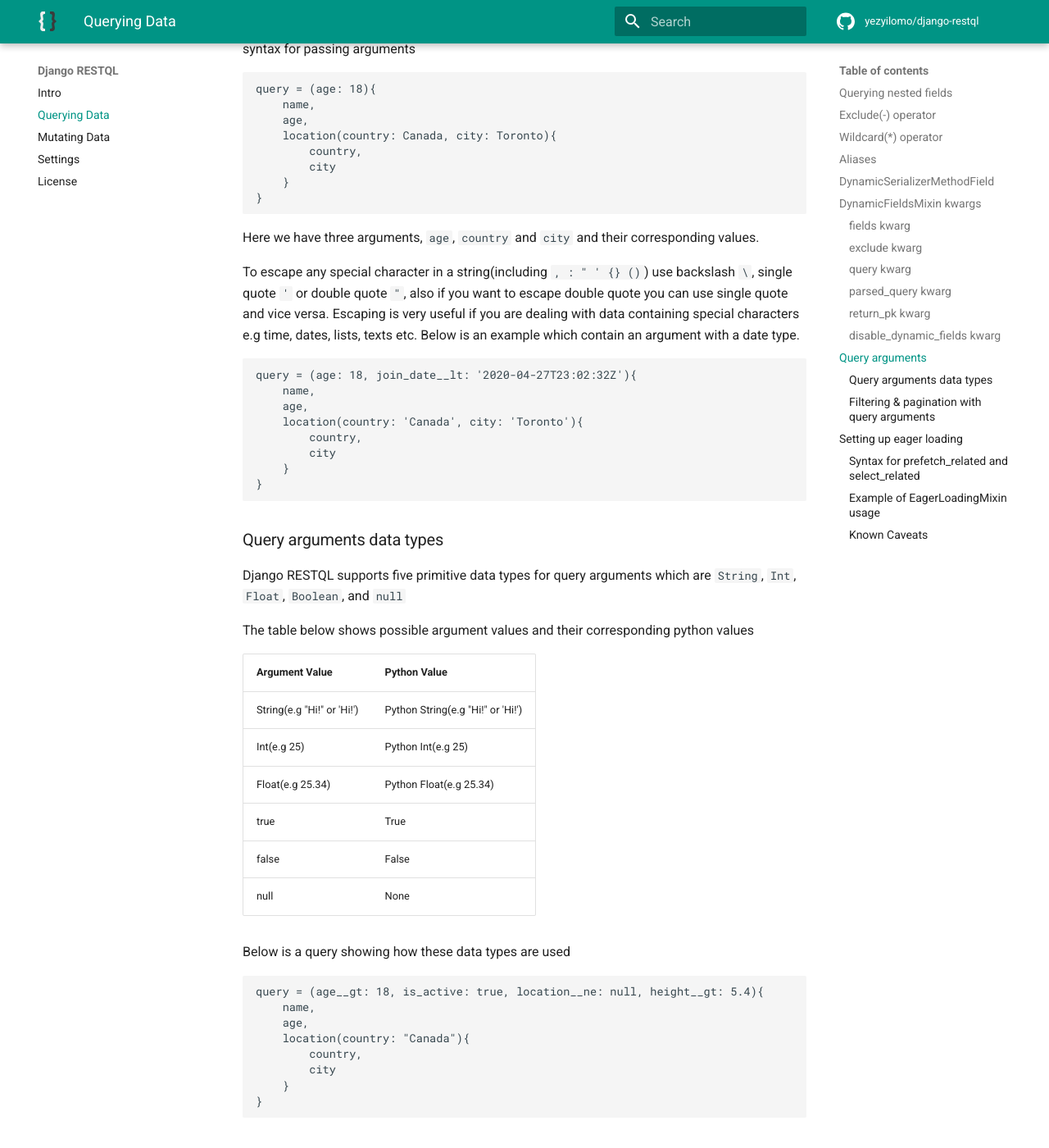
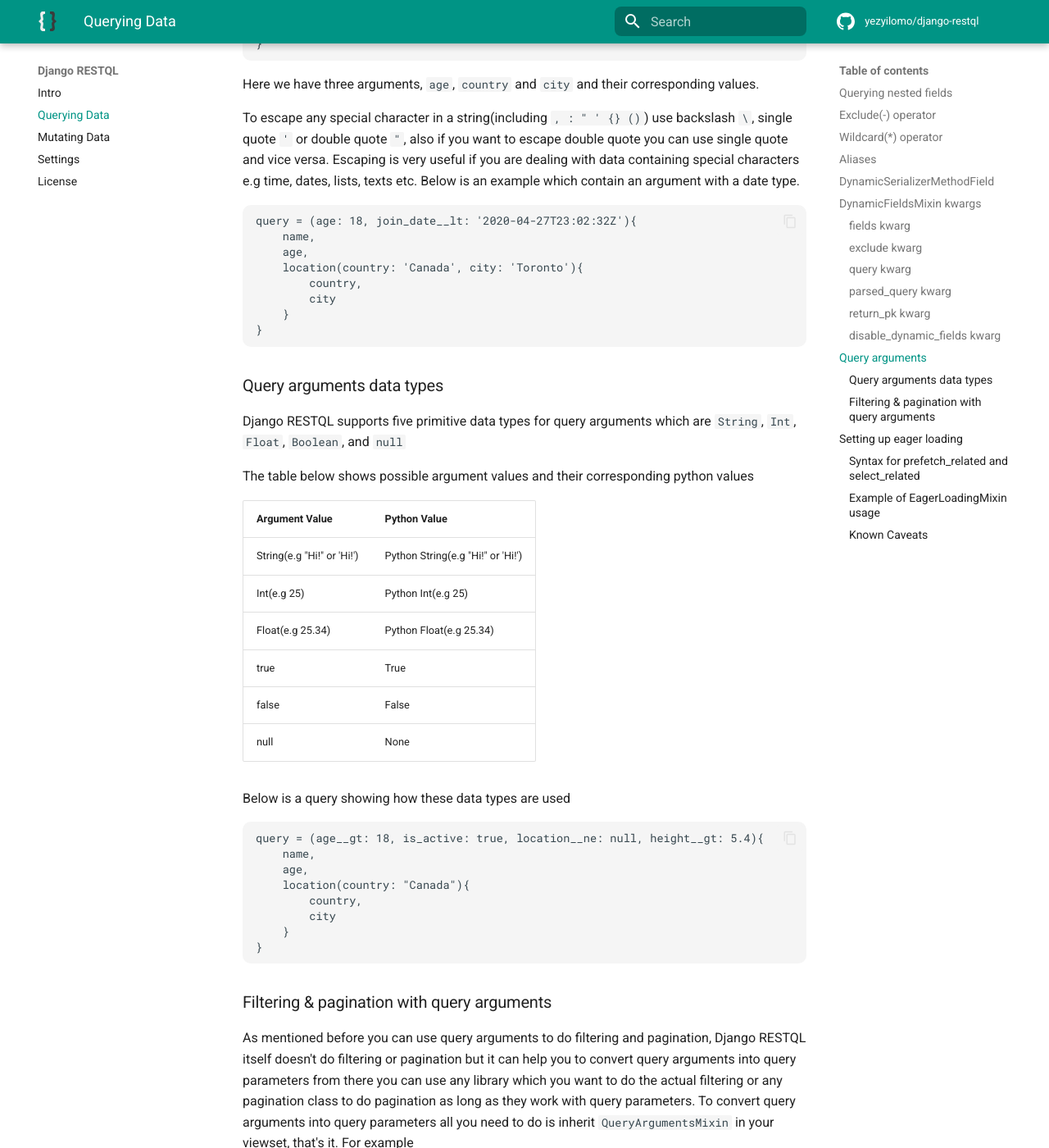
Before and after one commit to yezyilomo/django-restql, an MkDocs documentation site: the page built from docs/querying_data.md, in a window 1280 px wide and 1400 px high, scrolled down 15834 px. Shown: the whole window at 82% size. Built offline with MkDocs 1.6.1 and Material for MkDocs 9.7.7, drawn with Linux system fonts in a browser that asks for light colours; comment, search, counter and statistics services are not loaded; some of the changed text lies outside the part shown.

Commit message:
📝Update docs

````diff
--- a/docs/extra.css
+++ b/docs/extra.css
@@ -1,19 +1,28 @@
-.md-header{
+.md-header {
     height: 53px;
     padding-top: 2px;
 }
 
-.md-search__form input{
-    border-radius: 3px;
+.md-search__form,
+.md-search__output {
+    border-radius: 8px !important;
 }
 
-.md-source__icon svg{
+.md-search__output {
+    margin-top: 3px !important;
+}
+
+.md-source__icon svg {
     display: none;
 }
 
-.md-source__icon{
+.md-source__icon {
     background-image: url("img/github.svg");
     background-repeat: no-repeat;
     background-position: 50% center;
     background-size: 22px;
 }
+
+.md-code__content, .note{
+    border-radius: 10px !important;
+}
--- a/docs/querying_data.md
+++ b/docs/querying_data.md
@@ -113,7 +113,8 @@
     ...
 ]
 ```
-<br/>
+
+
 
 `GET /users/?query={id, username, groups{name}}`
 ```js
@@ -389,7 +390,6 @@
     }
 ]
 ```
-<br/>
 
 `GET /course/?query={name, related_books{title}}`
 ```js
@@ -403,7 +403,7 @@
     }
 ]
 ```
-<br/>
+
 
 ## DynamicFieldsMixin kwargs
 `DynamicFieldsMixin` accepts extra kwargs in addition to those accepted by a serializer, these extra kwargs can be used to do more customizations on a serializer as explained below.
@@ -494,19 +494,18 @@
 !!! note
     `fields` and `exclude` kwargs have no effect when you access the resources directly, so when you access books you will still get all fields i.e
 
-`GET /books/`
-```js
-[
-    {
-        "id": 1,
-        "title": "Computer Programming Basics",
-        "author": "S.Mobit"
-    },
-    ...
-]
-```
-So you can see that all fields have appeared as specified on `fields = ['id', 'title', 'author']` on BookSerializer class.
-<br/>
+    `GET /books/`
+    ```js
+    [
+        {
+            "id": 1,
+            "title": "Computer Programming Basics",
+            "author": "S.Mobit"
+        },
+        ...
+    ]
+    ```
+    Yo you can see that all fields have appeared as specified on `fields = ['id', 'title', 'author']` on BookSerializer class.
 
 
 ### query kwarg
@@ -645,7 +644,6 @@
 ]
 ```
 So you can see that on a nested field `books` pks have been returned instead of books data as specified on `return_pk=True` kwarg on `BookSerializer`.
-<br/>
 
 
 ### disable_dynamic_fields kwarg
@@ -686,7 +684,6 @@
 ]
 ```
 So you can see that even though the query asked for only `title` field under `books`, all fields have been returned, so this means fields filtering has applied on `CourseSerializer` but not on `BookSerializer` because we used `disable_dynamic_fields=True` on it.
-<br/>
 
 
 ## Query arguments
--- a/mkdocs.yml
+++ b/mkdocs.yml
@@ -3,8 +3,8 @@
 theme:
   name: "material"
   language: en
-  feature:
-    tabs: false
+  features:
+    - content.code.copy
   palette:
     primary: teal
     accent: teal
@@ -19,11 +19,17 @@
 
 # Extensions
 markdown_extensions:
+  - pymdownx.highlight:
+      anchor_linenums: true
+      line_spans: __span
+      pygments_lang_class: true
+  - pymdownx.inlinehilite
+  - pymdownx.snippets
+  - pymdownx.superfences
   - admonition
-  - codehilite:
-      guess_lang: false
   - toc:
       permalink: true
+
 
 nav:
   - Intro: index.md
````
Also changed, not shown: docs/mutating_data.md (+0 -2 lines).
